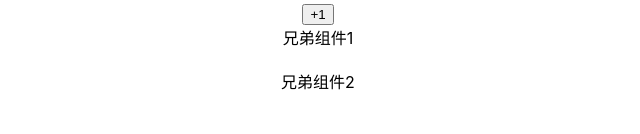
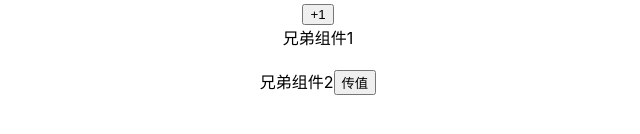
Before and after one commit to Jux1nCc/react, a React (Create React App) app: page / in a window 1280 px wide. Shown: the part 402-536 px from the top of the page, without its empty margins (322-962 px from the left). Built offline with nearby package versions, Linux system fonts and the light colour scheme.

Commit message:
兄弟组件传值2

```diff
--- a/src/components/brother/brother1.jsx
+++ b/src/components/brother/brother1.jsx
@@ -1,6 +1,13 @@
 import React, { Component } from 'react'
+import EventBus from '../../tools/bus'
 
 export default class Brother1 extends Component {
+  componentDidMount(){
+    console.log('componentDidMount');
+    EventBus.on('myEvents',data=>{
+      console.log(data);
+    })
+  }
   render() {
     return (
       <div>
--- a/src/components/brother/brother2.jsx
+++ b/src/components/brother/brother2.jsx
@@ -1,10 +1,15 @@
 import React, { Component } from 'react'
+import EventBus from '../../tools/bus'
 
 export default class Brother2 extends Component {
+  setBrotherValue = ()=>{
+    EventBus.emit('myEvents',{name:'老二', key: '基'})
+  }
   render() {
     return (
       <div>
         兄弟组件2
+        <button onClick={this.setBrotherValue}>传值</button>
       </div>
     )
   }
--- /dev/null
+++ b/src/tools/bus.jsx
@@ -0,0 +1,6 @@
+
+import EventEmitter from 'events'
+
+const EventBus = new EventEmitter()
+
+export default EventBus
```
